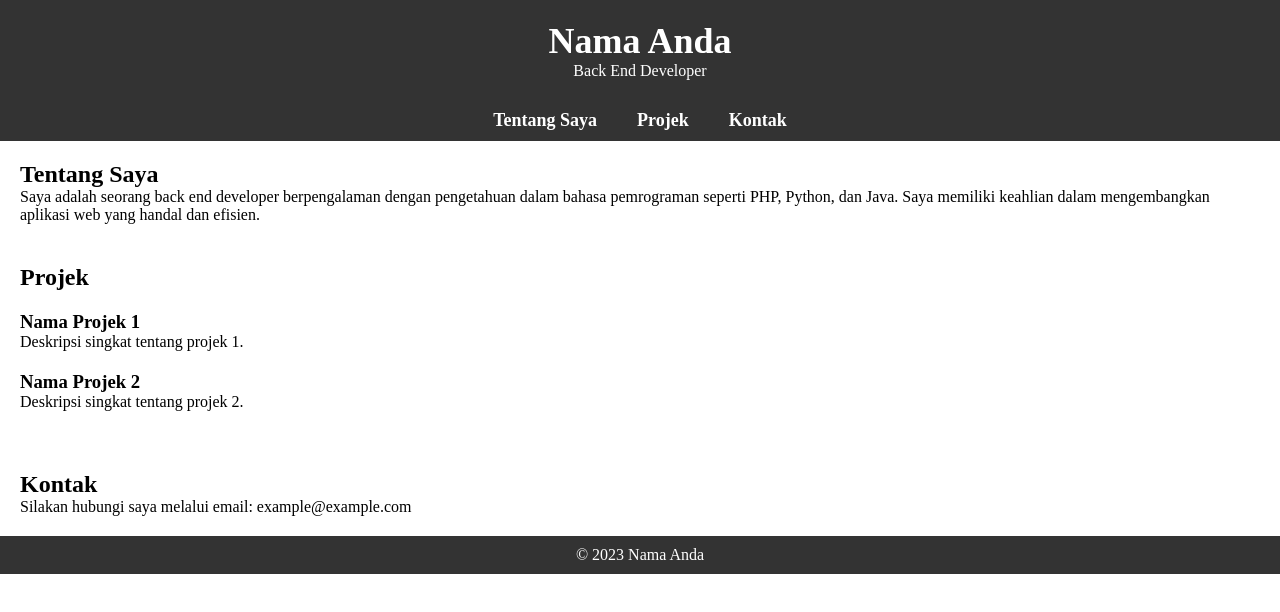
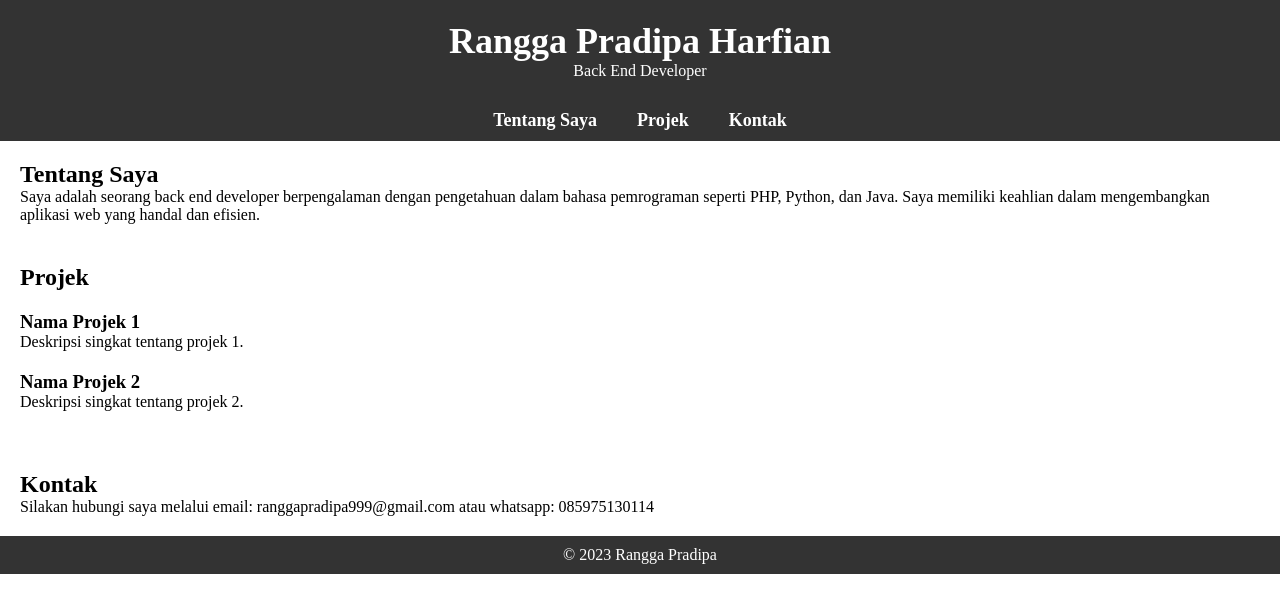
Before and after one commit to rangprad/rangprad.github.io, a plain HTML site: page index.html in a window 1280 px wide. Drawn offline with Linux system fonts and the light colour scheme.

Commit message:
Update index.html

```diff
--- a/index.html
+++ b/index.html
@@ -8,7 +8,7 @@
 </head>
 <body>
     <header>
-        <h1>Nama Anda</h1>
+        <h1>Rangga Pradipa Harfian</h1>
         <p>Back End Developer</p>
     </header>
 
@@ -39,11 +39,11 @@
 
     <section id="kontak">
         <h2>Kontak</h2>
-        <p>Silakan hubungi saya melalui email: example@example.com</p>
+        <p>Silakan hubungi saya melalui email: ranggapradipa999@gmail.com atau whatsapp: 085975130114</p>
     </section>
 
     <footer>
-        <p>&copy; 2023 Nama Anda</p>
+        <p>&copy; 2023 Rangga Pradipa</p>
     </footer>
 </body>
 </html>
```
